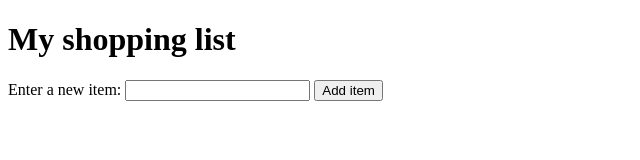
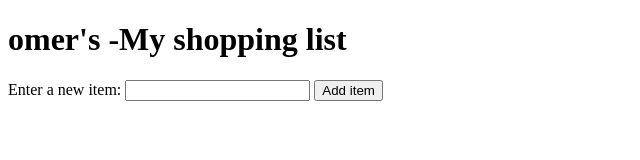
Before and after one commit to omerokach/A-dynamic-shopping-list, a plain HTML site: page index.html in a window 1280 px wide. Shown: the whole page, without its empty margins (0-640 px from the left). Drawn offline with Linux system fonts and the light colour scheme.

Commit message:
giving the list my name

```diff
--- a/index.html
+++ b/index.html
@@ -18,7 +18,7 @@
   </head>
   <body>
 
-    <h1>My shopping list</h1>
+    <h1> omer's -My shopping list</h1>
 
     <div>
       <label for="item">Enter a new item:</label>
```
